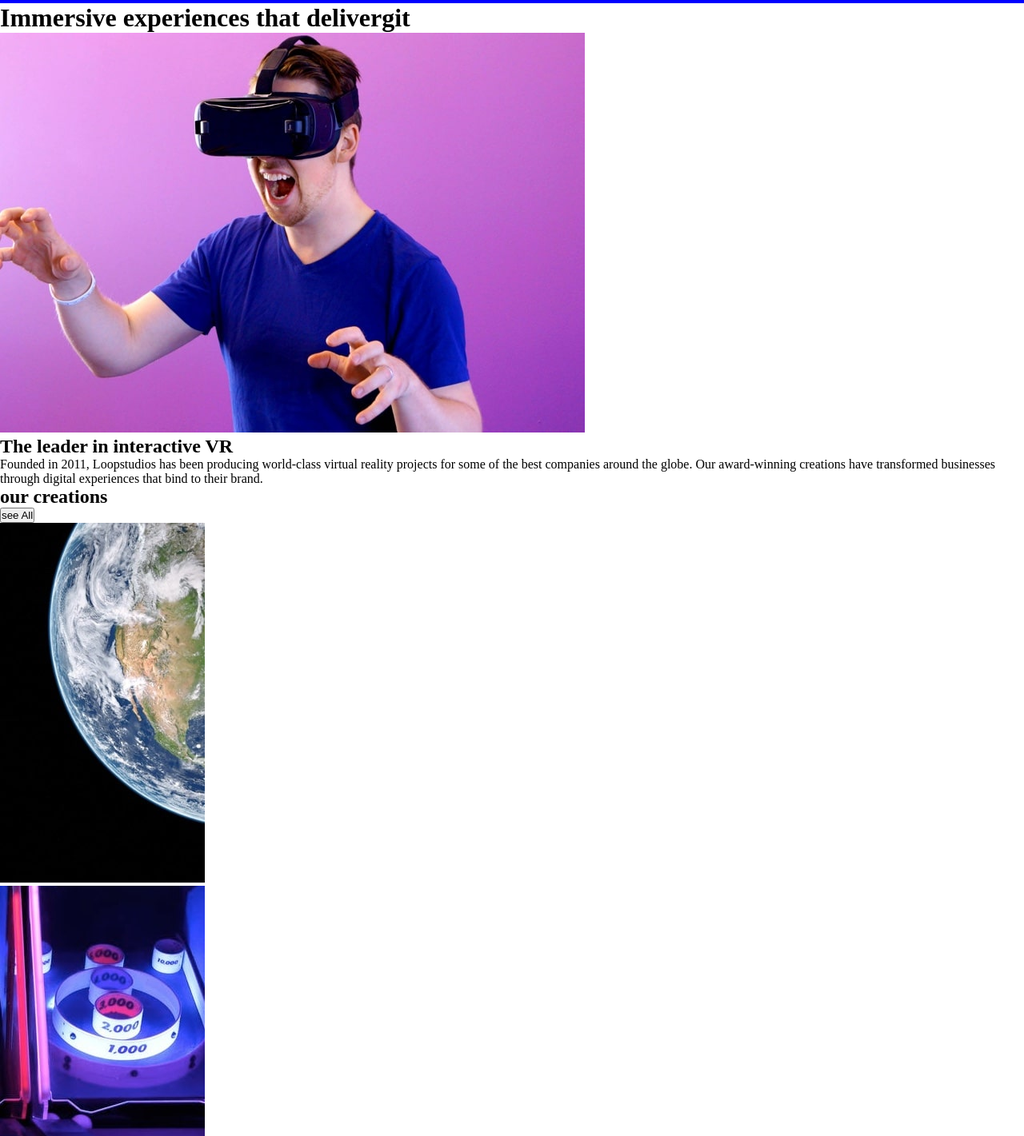
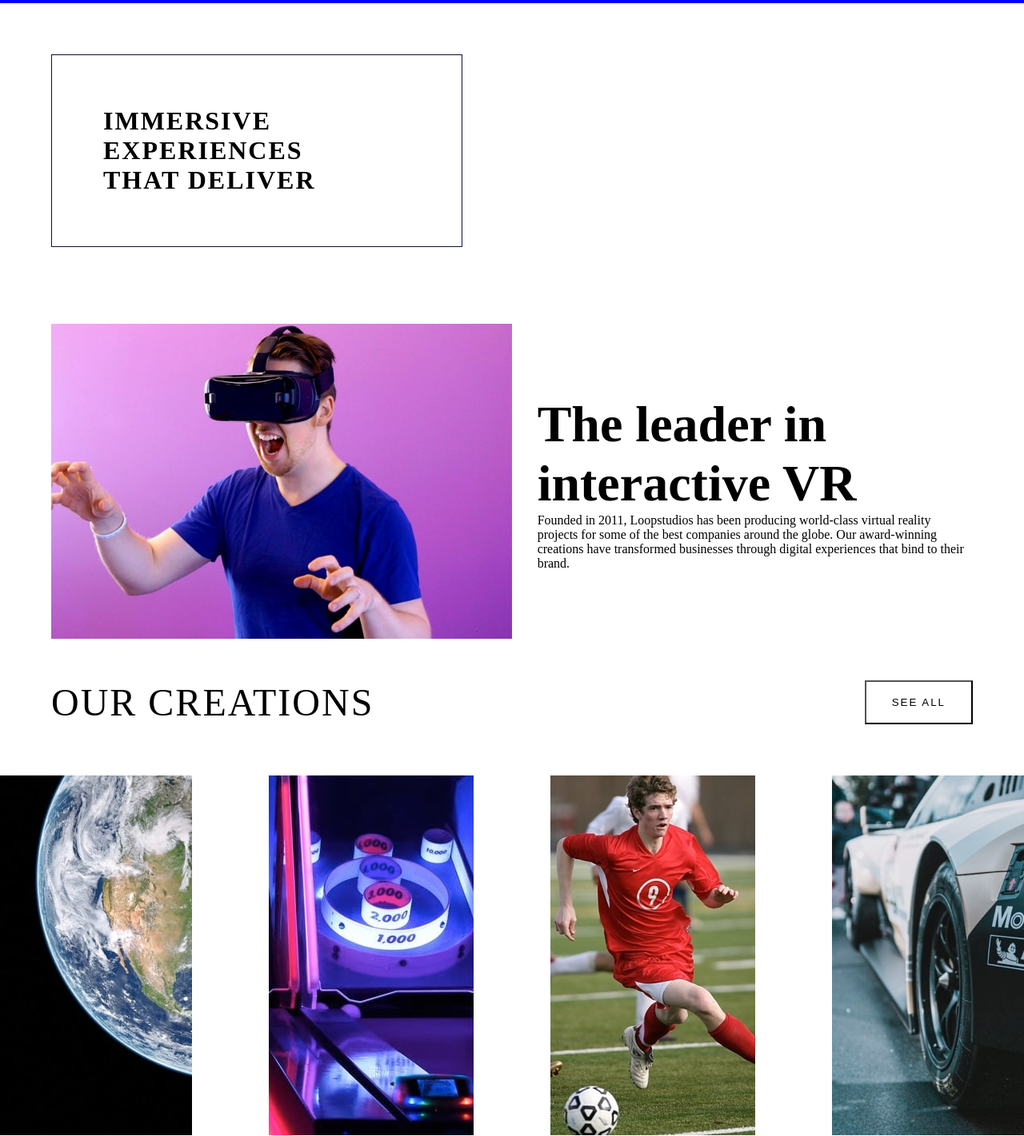
Before and after one commit to babaouamer/challenge-6, a plain HTML site: page index.html in a window 1280 px wide. Shown: the part 56-1477 px from the top of the page at 80% size. Drawn offline with Linux system fonts and the light colour scheme.

Commit message:
add imag list

```diff
--- a/index.html
+++ b/index.html
@@ -31,12 +31,12 @@
     </ul>
 
   </div>
-  <div>
-    <h1>Immersive experiences that delivergit</h1>
+  <div id="header">
+    <h1>Immersive <br /> experiences <br /> that deliver</h1>
   </div>
-  <div>
+  <div id="siction-1">
     <div><img src="./images/desktop/image-interactive.jpg" alt="" /></div>
-    <div>
+    <div id="siction-text">
       <h2> The
         leader in interactive VR</h2>
       <p>Founded in 2011, Loopstudios has been producing
@@ -45,12 +45,15 @@
         digital experiences that bind to their brand.</p>
     </div>
   </div>
-  <div>
+  <div id="siction-2">
+    <div id="siction-2-text">
       <h2>our creations</h2>
       <button>see All</button>
     </div>
-  <div>
-    <div>
+    <div id="imag-list-con">
+
+
+      <div id="list-1">
         <ul>
           <li><img src="./images/desktop/image-deep-earth.jpg" alt=""></li>
           <li><img src="./images/desktop/image-night-arcade.jpg" alt=""></li>
@@ -58,7 +61,8 @@
           <li><img src="./images/desktop/image-grid.jpg" alt=""></li>
         </ul>
       </div>
-    <div>
+
+      <div id="list-2">
         <ul>
           <li><img src="./images/desktop/image-from-above.jpg" alt=""></li>
           <li><img src="./images/desktop/image-pocket-borealis.jpg" alt=""></li>
@@ -66,7 +70,11 @@
           <li><img src="./images/desktop/image-fisheye.jpg" alt=""></li>
         </ul>
       </div>
-    <div>
+
+    </div>
+
+
+      <!-- <div>
         <ul>
           <li><img src="./images/icon-facebook.svg" alt=""></li>
           <li><img src="./images/icon-twitter.svg" alt=""></li>
@@ -74,6 +82,8 @@
           <li><img src="./images/icon-instagram.svg" alt=""></li>
         </ul>
       </div>
+    </div>
+
     <div>
       <img src="./images/logo.svg" alt="">
       <ul>
@@ -86,7 +96,7 @@
       <p> © 2021
         Loopstudios. All rights reserved.</p>
     </div>
-  </div>
+  </div> -->
 </body>
 
 </html>
--- a/keya.css
+++ b/keya.css
@@ -5,6 +5,7 @@
 a{
     color: white;
     text-decoration:none;
+    transition: all 1s ease-in-out;
 }
 #nav{
     background-color: blue;
@@ -15,9 +16,90 @@ a{
 #nav img{
     height: 1.75rem;
 }
+#nav a:hover{
+    font-size: 1.5rem;
+}
 #nav ul{
     display: flex;
     list-style: none;
     color: white;
     gap: 2rem;
 }
+
+#header{
+    border: 1px solid rgb(15, 15, 54);
+    margin-top: 4rem;
+    width: 30%;
+    padding: 4rem;
+    margin-left: 4rem;
+}
+#header h1{
+
+    font-size: 2rem;
+    text-transform: uppercase;
+    letter-spacing: 2px;
+}
+#siction-1{
+    display: flex;
+    margin-top: 6rem;
+    align-items: center;
+    padding: 0 4rem;
+}
+#siction-text{
+    width: 60%;
+}
+
+#siction-1 img{
+    width: 100%;
+}
+#siction-text{
+    width: 60%;
+    padding-left: 2rem;
+}
+#siction-text h2{
+    font-size: 4rem;
+}
+#siction-textv p{
+    margin-top: 2rem;
+    line-height: 1.6rem;
+}
+#siction-2-text{
+    display: flex;
+    justify-content: space-between;
+    margin-top: 3rem;
+    padding: 0 4rem;
+}
+#siction-2-text h2{
+    font-size: 3rem;
+    text-transform: uppercase;
+    letter-spacing: 2px;
+    font-weight: 300;
+}
+#siction-2-text button{
+    padding: 1rem 2rem;
+    text-transform: uppercase;
+    letter-spacing: 2px;
+    background-color: transparent;
+    cursor: pointer;
+}
+#imag-list-con{
+    margin-top: 4rem;
+}
+
+#imag-list img{
+    width: 100%();
+}
+
+#list-1 ul{
+    display: flex;
+    list-style: none;
+    justify-content: center;
+    gap: 6rem;
+}
+
+#list-2 ul{
+    display: flex;
+    list-style: none;
+    justify-content: center;
+    gap: 6rem;
+}
```
Also changed, not shown: 1 other file. Lines whose indentation alone changed are shown as unchanged.
